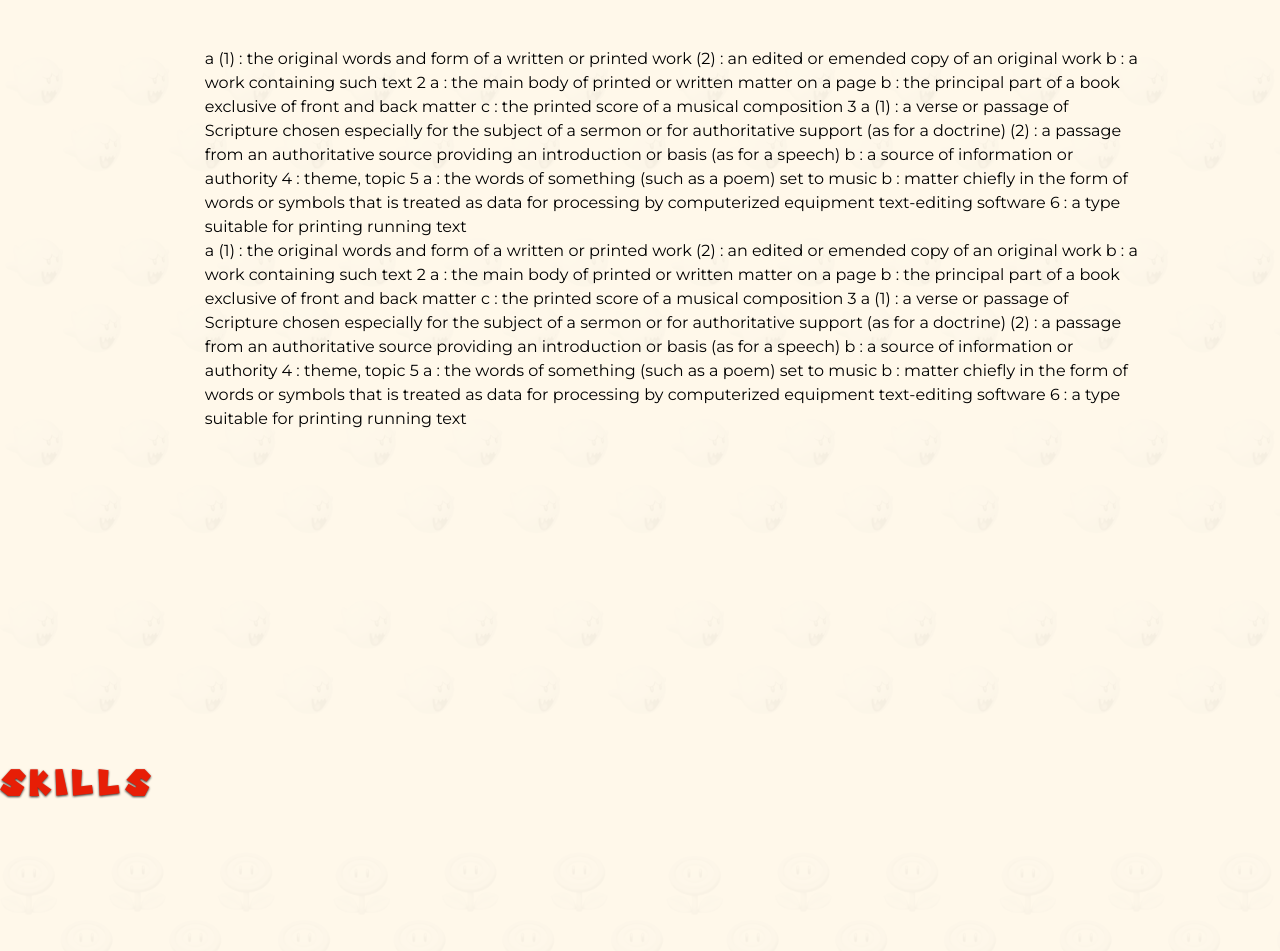
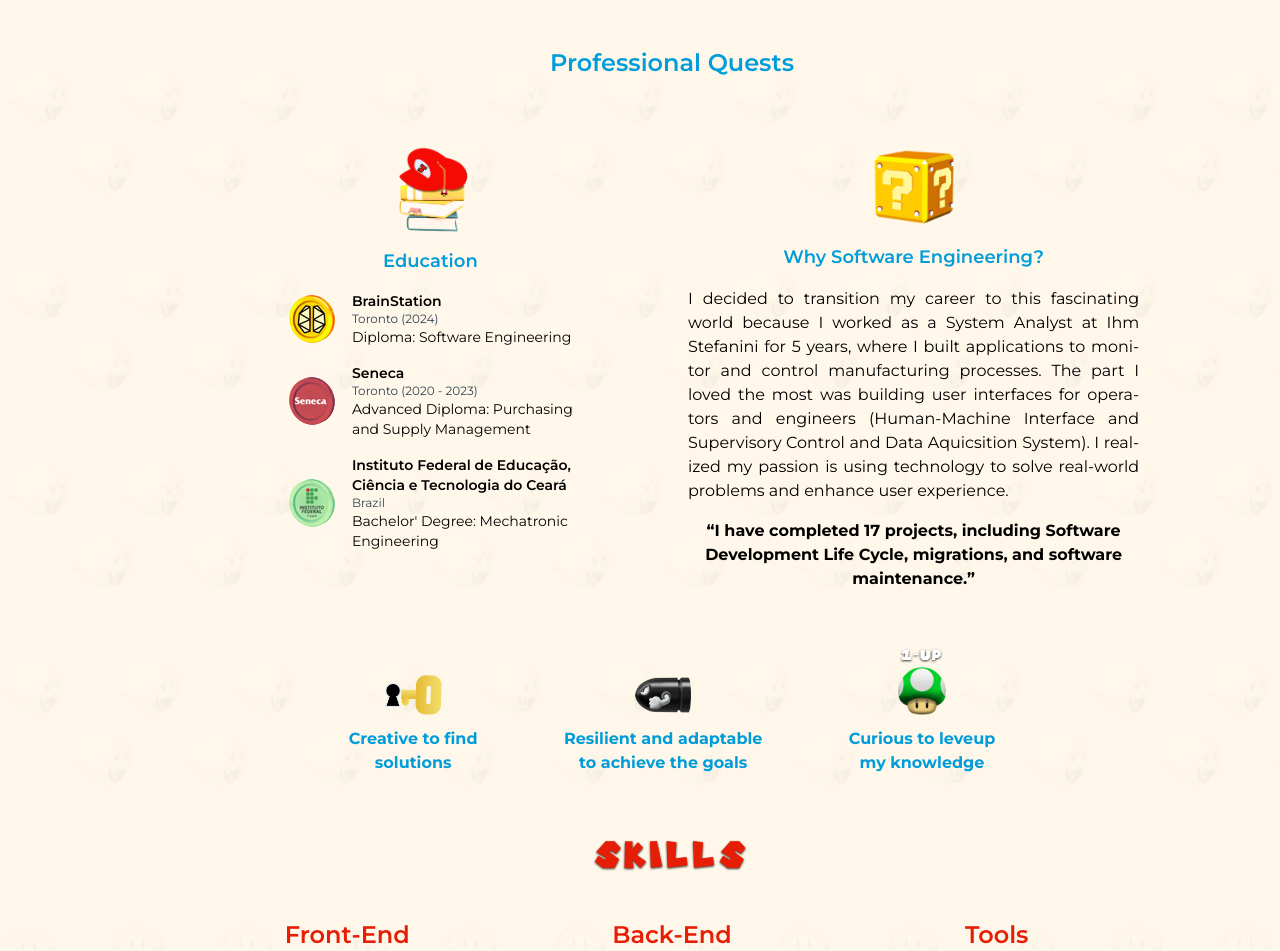
Before and after one commit to janine-holanda/portfolio, a React (Vite) app: page / in a window 1280 px wide. Shown: the part 881-1832 px from the top of the page. Built offline with nearby package versions, Linux system fonts and the light colour scheme.

Commit message:
Build main page

```diff
--- a/src/pages/MainPage/MainPage.jsx
+++ b/src/pages/MainPage/MainPage.jsx
@@ -1,15 +1,17 @@
-import img from "../../assets/img/bg-section-skills.png";
-
 import { useRef } from "react";
 import NavBar from "../../components/NavBar/NavBar";
 import HomeSection from "../../components/HomeSection/HomeSection";
+import MyWorldSection from "../../components/MyWorldSection/MyWorldSection";
+import SkillsSection from "../../components/SkillsSection/SkillsSection";
+import ProjectsSection from "../../components/ProjectsSection/ProjectsSection";
+import ContactMeSection from "../../components/ContactMeSection/ContactMeSection";
 
 export default function MainPage() {
   const homeRef = useRef(null);
   const myWorldRef = useRef(null);
   const skillsRef = useRef(null);
   const projectsRef = useRef(null);
-  const hireMeRef = useRef(null);
+  const contactMeRef = useRef(null);
 
   return (
     <>
@@ -18,77 +20,16 @@
         myWorldRef={myWorldRef}
         skillsRef={skillsRef}
         projectsRef={projectsRef}
-        hireMeRef={hireMeRef}
+        contactMeRef={contactMeRef}
       />
 
-      <HomeSection homeRef={homeRef} />
-
-      <section
-        ref={myWorldRef}
-        className="section h-lvh bg-my-world-pattern bg-contain bg-repeat"
-      >
-        <div className="container">
-          <h1 className="font-mario text-m-blue text-4xl drop-shadow-[0_1.2px_1.2px_rgba(0,0,0,0.8)] tracking-widest">
-            My World
-          </h1>
-          <p>
-            a (1) : the original words and form of a written or printed work (2)
-            : an edited or emended copy of an original work b : a work
-            containing such text 2 a : the main body of printed or written
-            matter on a page b : the principal part of a book exclusive of front
-            and back matter c : the printed score of a musical composition 3 a
-            (1) : a verse or passage of Scripture chosen especially for the
-            subject of a sermon or for authoritative support (as for a doctrine)
-            (2) : a passage from an authoritative source providing an
-            introduction or basis (as for a speech) b : a source of information
-            or authority 4 : theme, topic 5 a : the words of something (such as
-            a poem) set to music b : matter chiefly in the form of words or
-            symbols that is treated as data for processing by computerized
-            equipment text-editing software 6 : a type suitable for printing
-            running text
-          </p>
-          <p>
-            a (1) : the original words and form of a written or printed work (2)
-            : an edited or emended copy of an original work b : a work
-            containing such text 2 a : the main body of printed or written
-            matter on a page b : the principal part of a book exclusive of front
-            and back matter c : the printed score of a musical composition 3 a
-            (1) : a verse or passage of Scripture chosen especially for the
-            subject of a sermon or for authoritative support (as for a doctrine)
-            (2) : a passage from an authoritative source providing an
-            introduction or basis (as for a speech) b : a source of information
-            or authority 4 : theme, topic 5 a : the words of something (such as
-            a poem) set to music b : matter chiefly in the form of words or
-            symbols that is treated as data for processing by computerized
-            equipment text-editing software 6 : a type suitable for printing
-            running text
-          </p>
-        </div>
-      </section>
-      <div
-        ref={skillsRef}
-        className="flex h-lvh bg-skills-pattern bg-contain bg-repeat"
-      >
-        <h1 className="font-mario text-m-red text-4xl drop-shadow-[0_1.2px_1.2px_rgba(0,0,0,0.8)] tracking-widest">
-          Skills
-        </h1>
-      </div>
-      <div
-        ref={projectsRef}
-        className="flex h-lvh bg-projects-pattern bg-contain bg-repeat"
-      >
-        <h1 className="font-mario text-m-yellow text-4xl drop-shadow-[0_1.2px_1.2px_rgba(0,0,0,0.8)] tracking-widest">
-          Projects
-        </h1>
-      </div>
-      <div
-        ref={hireMeRef}
-        className="flex h-lvh bg-footer-pattern bg-contain bg-repeat"
-      >
-        <h1 className=" font-mario text-m-blue-navy text-4xl drop-shadow-[0_1.2px_1.2px_rgba(0,0,0,0.8)] tracking-widest">
-          Hire Me
-        </h1>
-      </div>
+      <main>
+        <HomeSection homeRef={homeRef} />
+        <MyWorldSection myWorldRef={myWorldRef} />
+        <SkillsSection skillsRef={skillsRef} />
+        <ProjectsSection projectsRef={projectsRef} />
+        <ContactMeSection contactMeRef={contactMeRef} />
+      </main>
     </>
   );
 }
```
